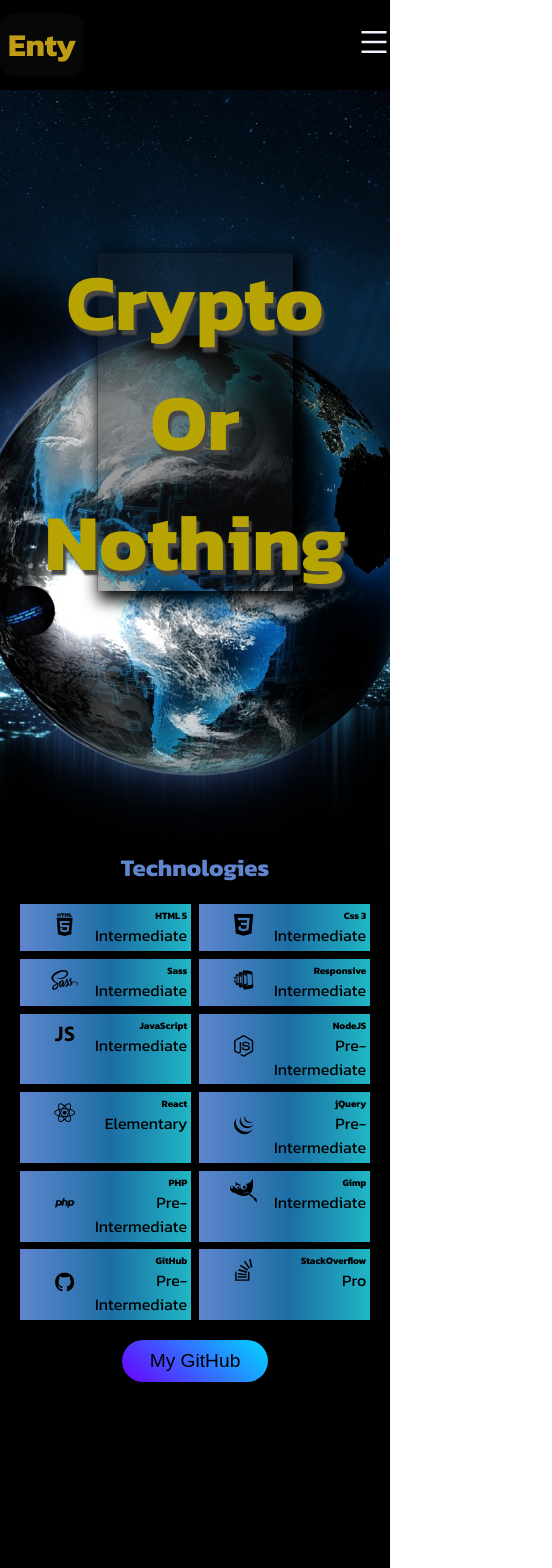
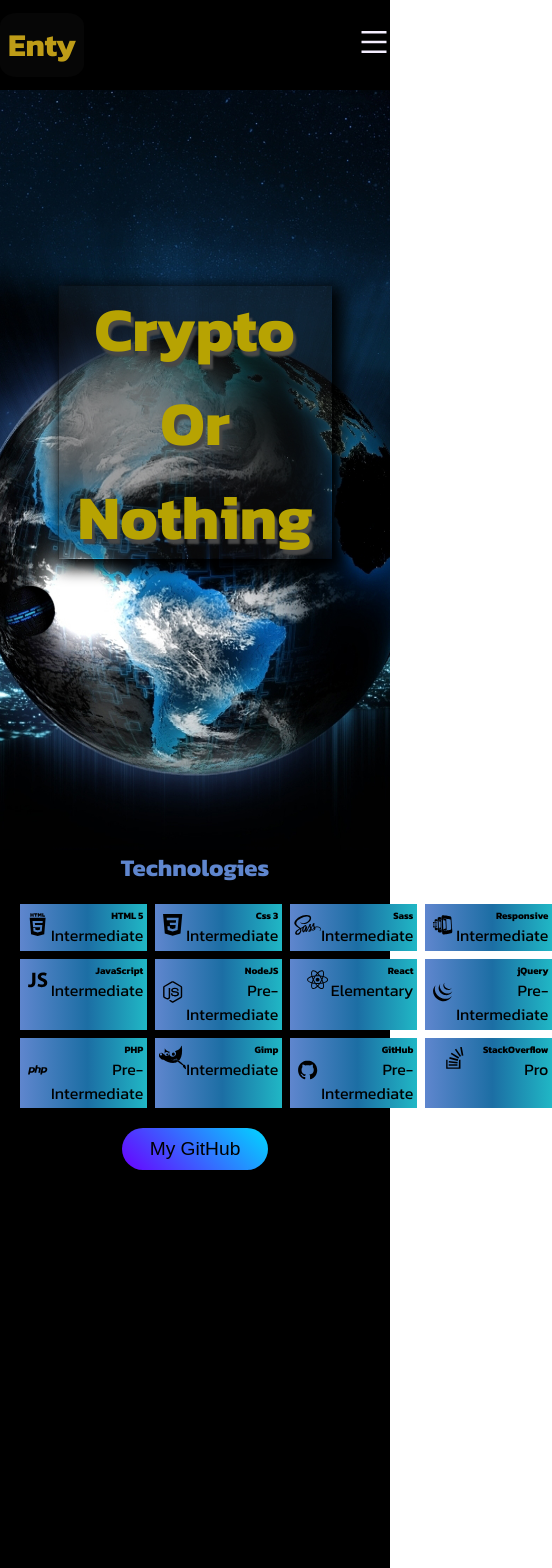
Before and after one commit to AnthonyZet/Resume, a React (Create React App) app: page / in a window 390 px wide. Shown: the top 1568 px of the page, 552 px wide, since content can reach past the window. Built offline with nearby package versions, Linux system fonts and the light colour scheme.

Commit message:
hero respnsive text

```diff
--- a/src/components/experience/Experience.scss
+++ b/src/components/experience/Experience.scss
@@ -61,17 +61,14 @@
     font-size: 7vw;
 }
 
-@media screen and (max-width: 1100px){
-    .container .card-container{
-        grid-template-columns: repeat(2, 1fr);
+@media screen and (max-width: 680px){
+    .hero-container{
+        width: 70vw;
+        height: 70vw;
     }
 
-    /*
-    .card .icon{
-        font-size: 6vw;
+    .heroTextCover h2{
+        font-size: 16vw;
+
     }
-    .expCover h2,
-    .expCover p{
-        font-size:70%;
-    }*/
 }
--- a/src/components/hero/Hero.scss
+++ b/src/components/hero/Hero.scss
@@ -47,13 +47,9 @@
     align-content: center;
     justify-content: center;
     z-index: -1;
+    align-items: center;
 }
 
-.heroTextCover{
-    align-items: center;
-    z-index: -1;
-
-}
 
 .heroTextCover h2{
     font-size: 5rem;
@@ -61,3 +57,7 @@
     z-index: -1;
     text-shadow: 3px 5px 2px #474747;
 }
+
+@media screen and (max-width: 1100px){
+    .heroTextCover h2{}
+}
```
